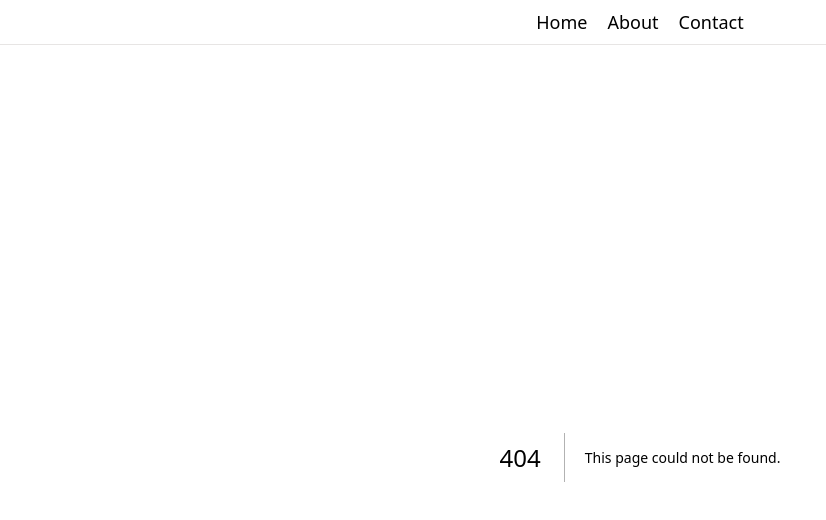
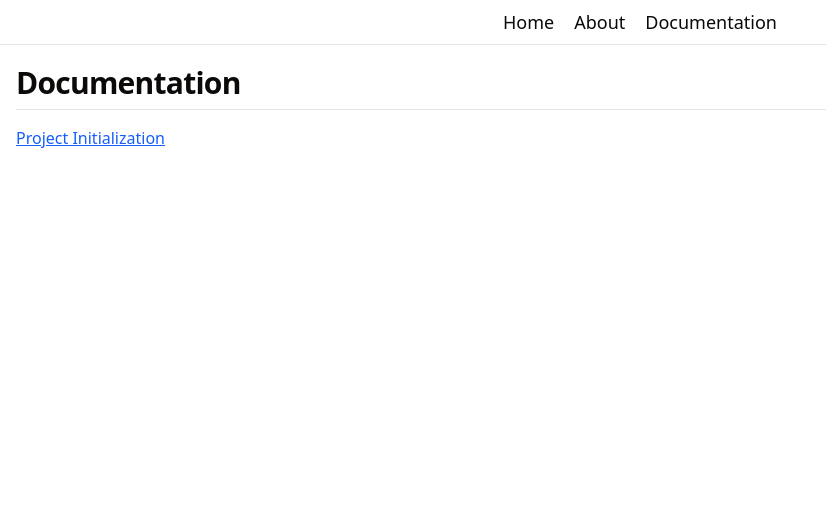
Before and after one commit to brhega/next-react-app, a Next.js app: page /documentation in a window 1280 px wide. Before the commit this address had no page. Shown: the top 520 px of the page, without its empty margins (0-826 px from the left). Built offline with nearby package versions, Linux system fonts and the light colour scheme.

Commit message:
project init

```diff
--- /dev/null
+++ b/app/documentation/page.tsx
@@ -0,0 +1,14 @@
+import Link from "next/link";
+
+export default function DocumentationPage() {
+    return (
+        <div>
+            <h2 className="scroll-m-20 border-b pb-2 text-3xl font-semibold tracking-tight first:mt-0">
+                Documentation
+            </h2>
+            <div className="my-4">
+                <Link href="/documentation/project-init" className="text-blue-600 underline">Project Initialization</Link>
+            </div>
+        </div>
+    );
+}
--- /dev/null
+++ b/app/documentation/project-init/page.tsx
@@ -0,0 +1,11 @@
+import Link from "next/link";
+
+export default function ProjectInitPage() {
+    return (
+        <div>
+            <h3 className="scroll-m-20 text-2xl font-semibold tracking-tight">
+                Project Initialization
+            </h3>
+        </div>
+    );
+}
--- a/app/layout.tsx
+++ b/app/layout.tsx
@@ -29,7 +29,7 @@ export default function RootLayout({
         className={`${geistSans.variable} ${geistMono.variable} antialiased`}
       >
         <NavBar />
-        <div className="container mx-auto px-4 mt-3">
+        <div className="container mx-auto px-4 mt-5">
           {children}
         </div>
       </body>
--- a/components/nav-bar.tsx
+++ b/components/nav-bar.tsx
@@ -19,7 +19,7 @@ export default function NavBar() {
                             <NavigationMenuLink href="/about" className="text-lg">About</NavigationMenuLink>
                         </NavigationMenuItem>
                         <NavigationMenuItem>
-                            <NavigationMenuLink href="/contact" className="text-lg">Contact</NavigationMenuLink>
+                            <NavigationMenuLink href="/documentation" className="text-lg">Documentation</NavigationMenuLink>
                         </NavigationMenuItem>
                     </NavigationMenuList>
                 </NavigationMenu>
```
